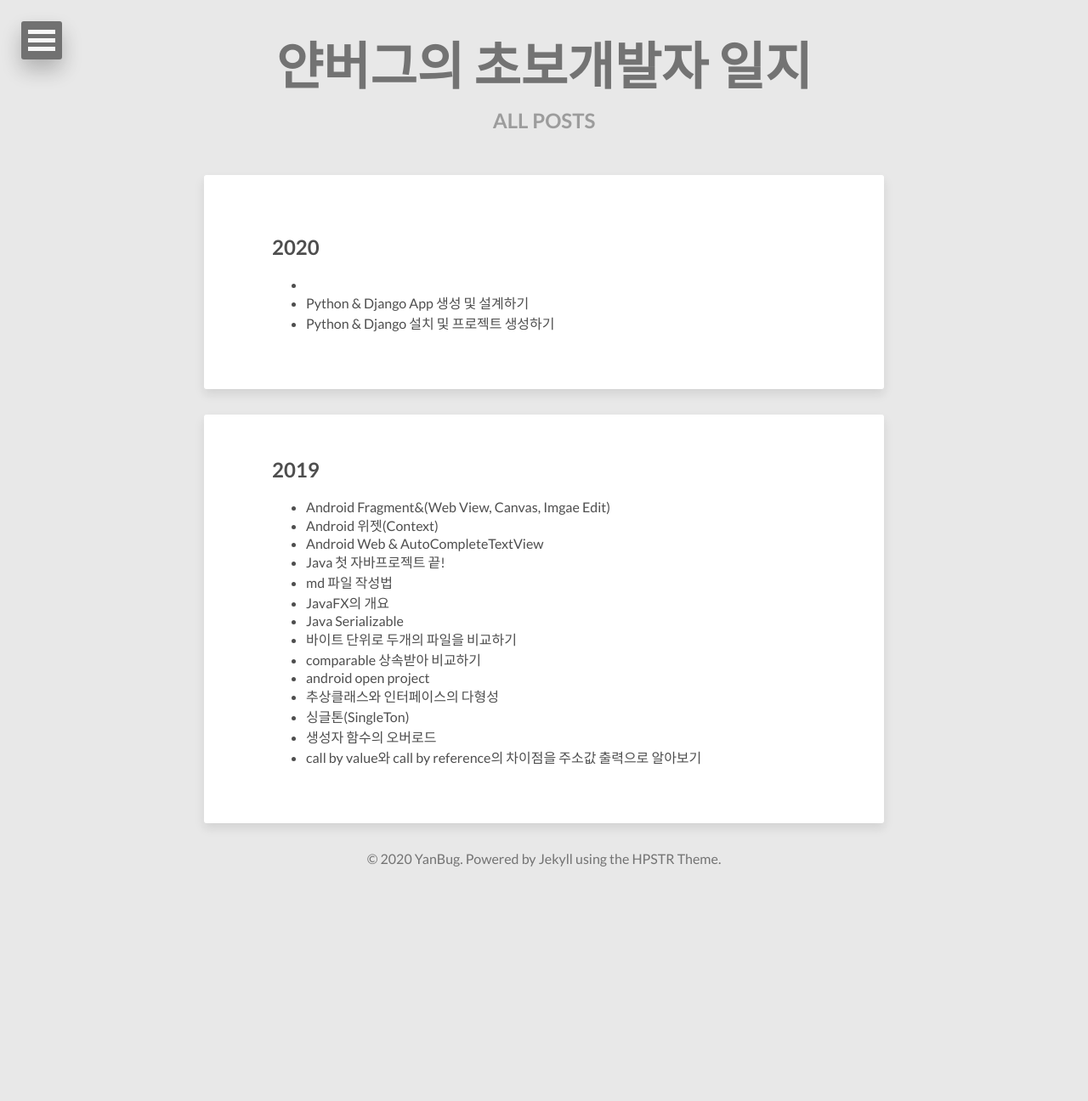
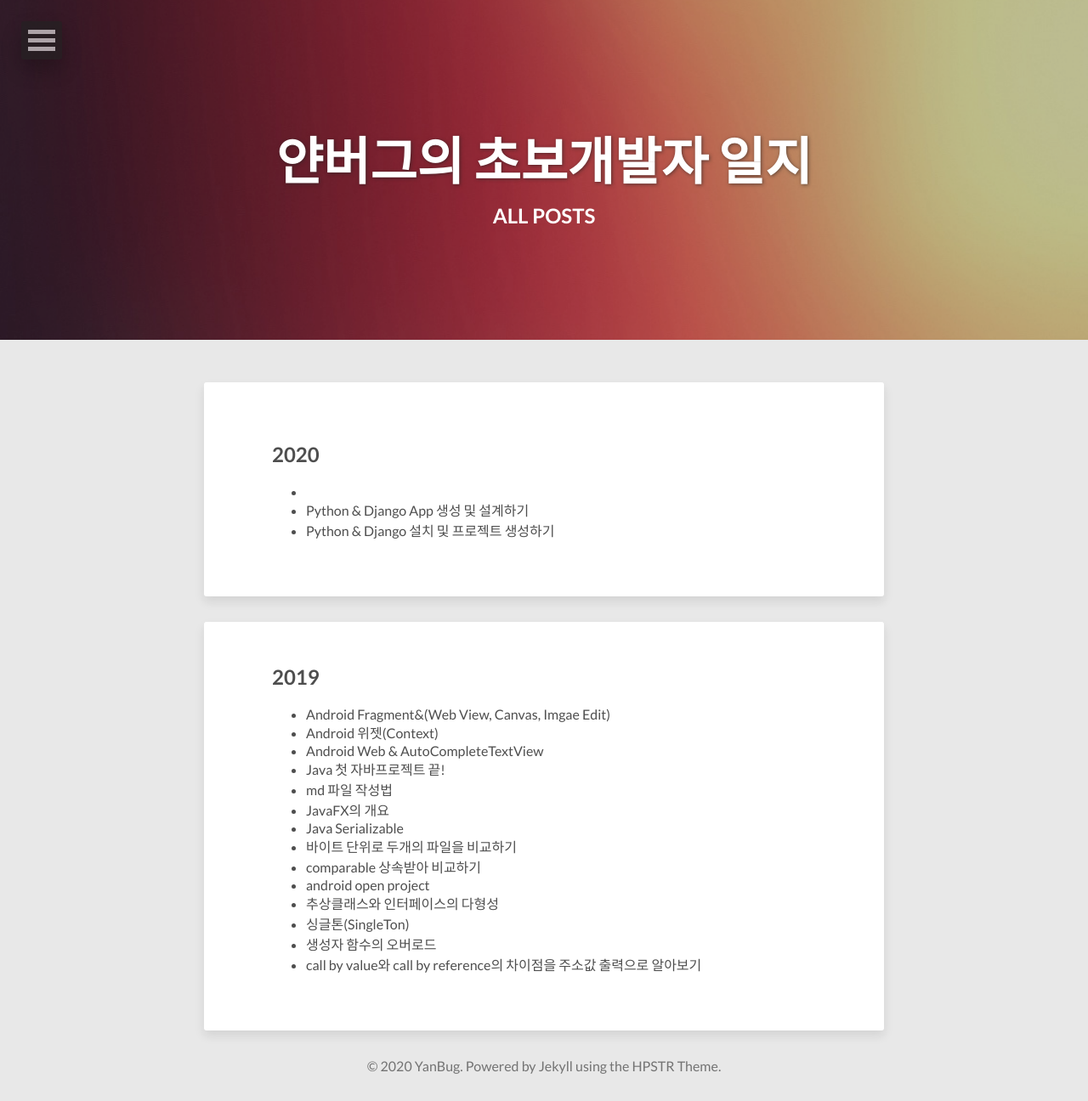
Before and after one commit to yeonseo/yeonseo.github.com, a Jekyll site: the page built from posts/index.html, in a window 1280 px wide. Shown: the whole page at 85% size. Built offline with Jekyll 4.4.1, drawn with Linux system fonts in a browser that asks for light colours; nearby versions of some CDN libraries; before the commit the page ends 1052 px from its top, so only the background shows below that.

Commit message:
no message

```diff
--- a/posts/index.html
+++ b/posts/index.html
@@ -3,6 +3,8 @@ layout: post-index
 title: All Posts
 description: "An archive of posts."
 comments: false
+image:
+  feature: abstract-2.jpg
 ---
 
 {% for post in site.posts %}
```
